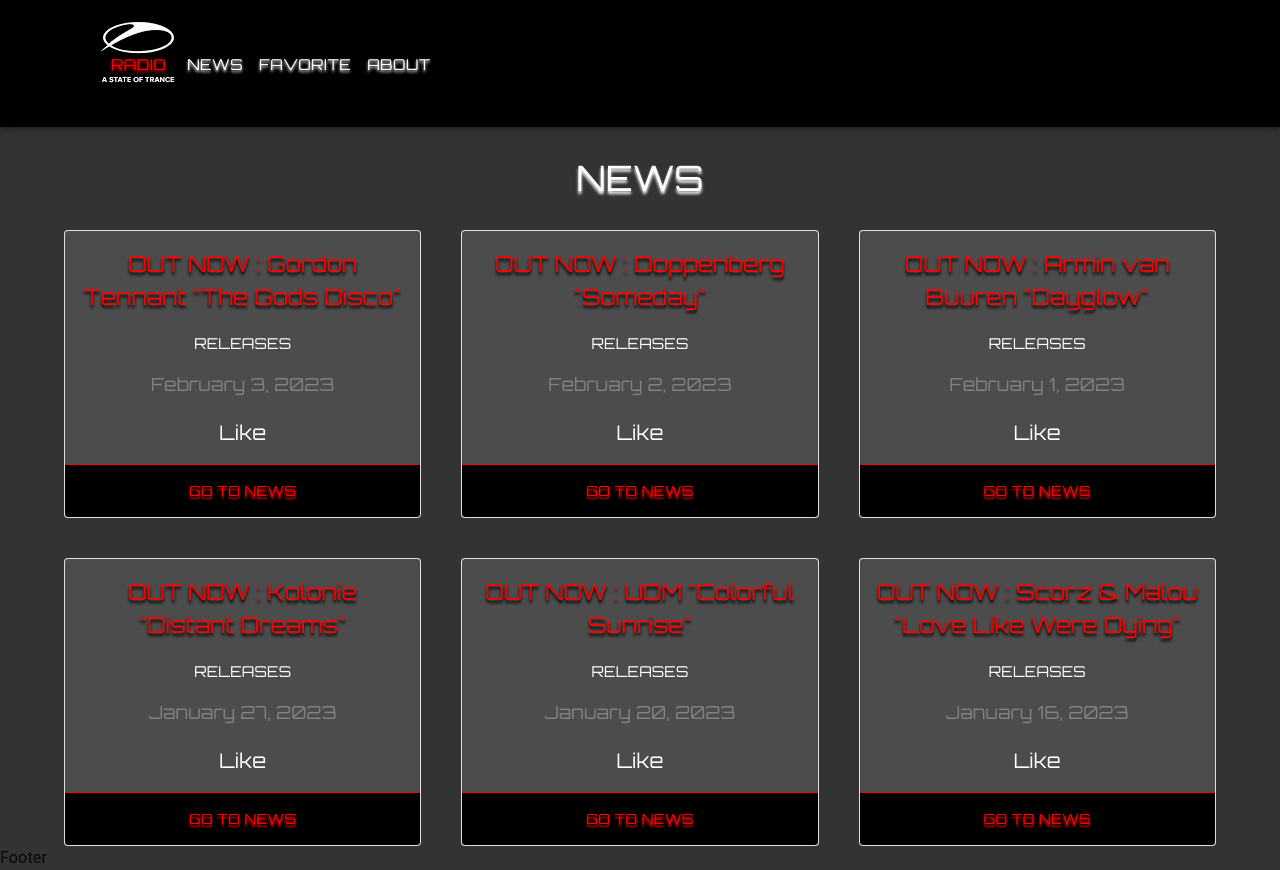
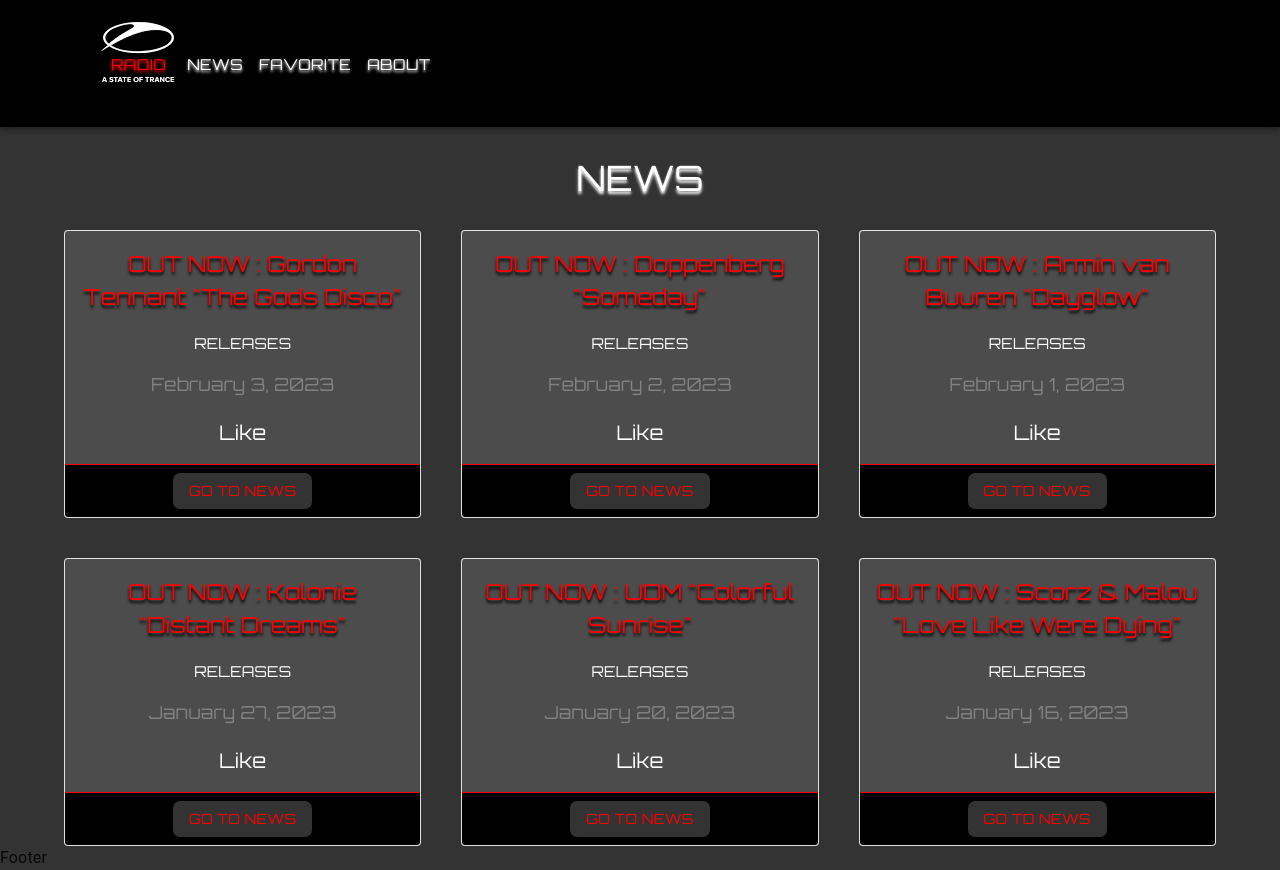
Before and after one commit to Ivanitsky-Oleksii/FP-CW, a React (Create React App) app: page / in a window 1280 px wide. Built offline with nearby package versions, Linux system fonts and the light colour scheme.

Commit message:
add style btn in list item

```diff
--- a/src/components/ProductList/ProductListItem.scss
+++ b/src/components/ProductList/ProductListItem.scss
@@ -44,5 +44,6 @@ padding-top: 20px;
 .btn-gtn-wrap{
 font-family: 'Orbitron', sans-serif;
 color: red;
-text-shadow: 0px 3px 2px rgb(255, 0, 0);
+background-color: rgba(255, 255, 255, 0.2);
+border-radius: 7px ;
 }
--- a/src/components/ProductList/ProductListItem.tsx
+++ b/src/components/ProductList/ProductListItem.tsx
@@ -24,7 +24,7 @@ return (
             <div className="product-like"> {like}</div>
         </CardContent>
         <CardActions className="btn-gtn">
-            <Button className="btn-gtn-wrap">GO TO NEWS</Button>
+            <Button variant="contained" color="inherit" className="btn-gtn-wrap">GO TO NEWS</Button>
         </CardActions>
     </Card>
 )
```
